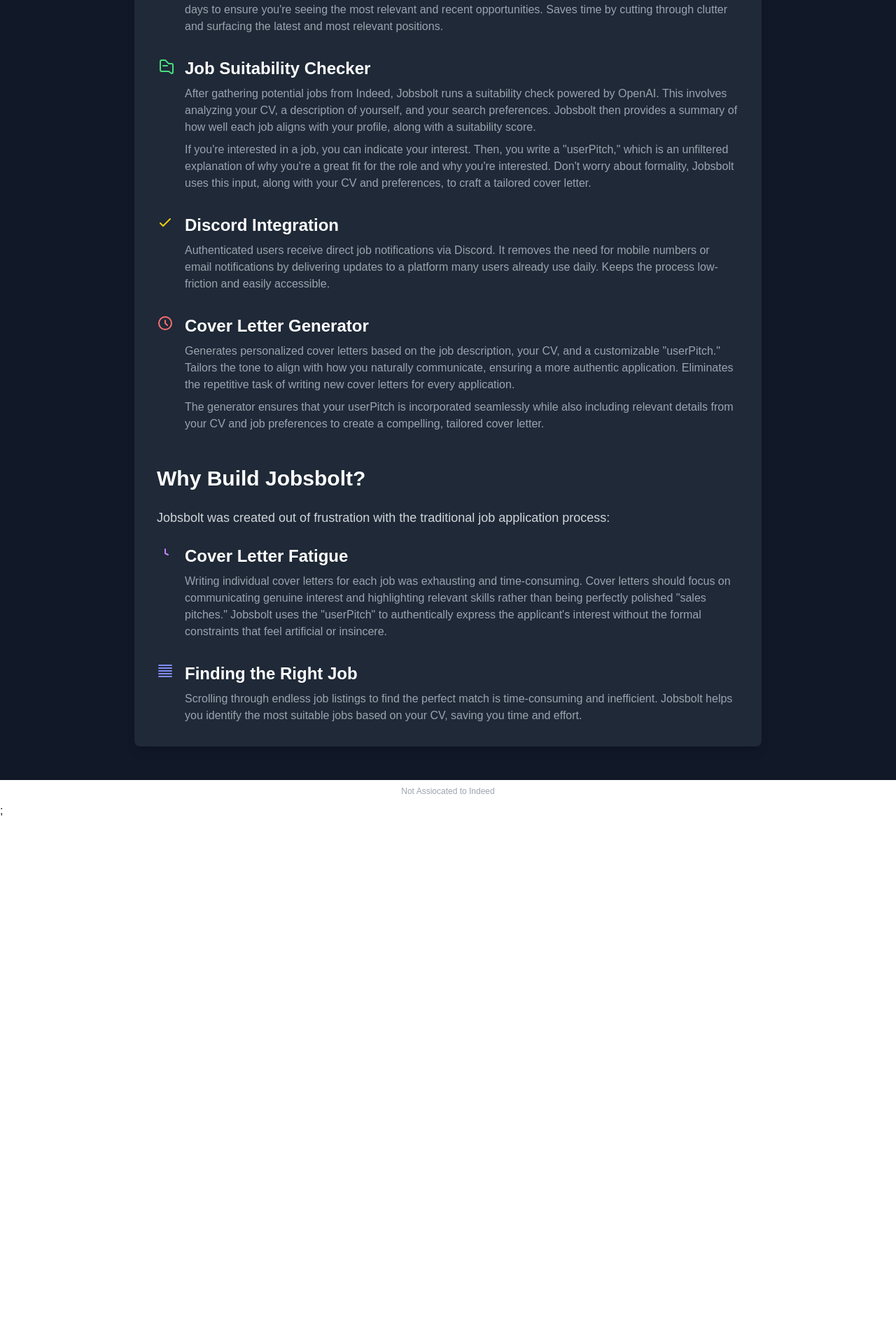
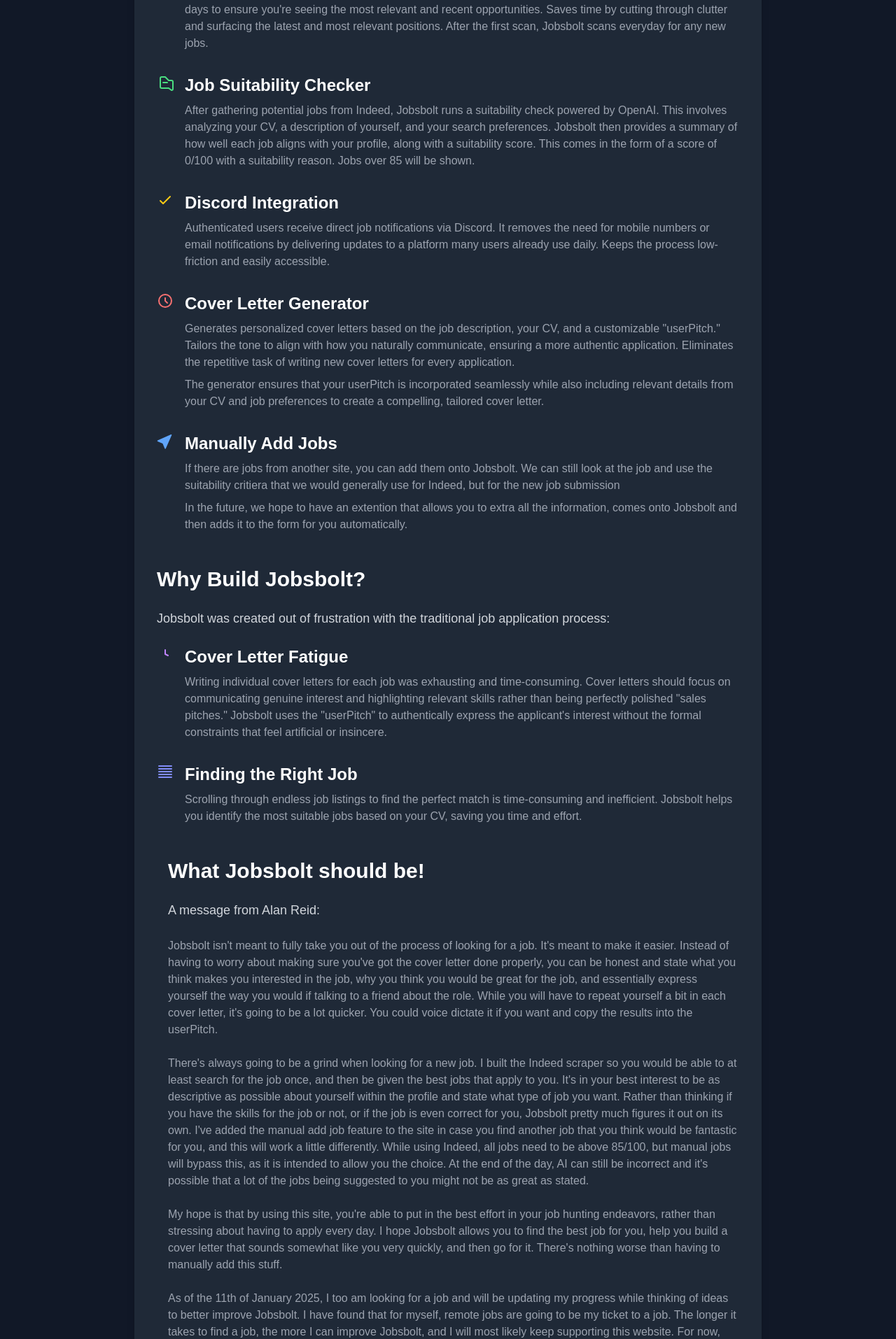
Before and after one commit to Coldboltage/jobsbolt-website, a Next.js app: page /about in a window 1280 px wide. Shown: the part 446-2360 px from the top of the page at 70% size. Before the commit the page ends 1617 px from the top, so only its background shows below. Built offline with nearby package versions, Linux system fonts and the light colour scheme.

Commit message:
Enhance About component with new features and improve job suitability description; update JobsList API endpoints for better data handling

```diff
--- a/src/components/About.tsx
+++ b/src/components/About.tsx
@@ -1,4 +1,5 @@
 import React from 'react';
+import { BsCursorFill } from 'react-icons/bs';
 
 const About = () => {
   return (
@@ -26,7 +27,7 @@
                 <p className="mt-2 text-gray-400">
                   Searches Indeed for jobs based on your title and location preferences. It scans job listings from the past 14 days
                   to ensure you&apos;re seeing the most relevant and recent opportunities. Saves time by cutting through clutter and surfacing
-                  the latest and most relevant positions.
+                  the latest and most relevant positions. After the first scan, Jobsbolt scans everyday for any new jobs.
                 </p>
               </div>
             </div>
@@ -44,12 +45,7 @@
                 <p className="mt-2 text-gray-400">
                   After gathering potential jobs from Indeed, Jobsbolt runs a suitability check powered by OpenAI. This involves analyzing your CV,
                   a description of yourself, and your search preferences. Jobsbolt then provides a summary of how well each job aligns with your
-                  profile, along with a suitability score.
-                </p>
-                <p className="mt-2 text-gray-400">
-                  If you&apos;re interested in a job, you can indicate your interest. Then, you write a &quot;userPitch,&quot; which is an unfiltered explanation
-                  of why you&apos;re a great fit for the role and why you&apos;re interested. Don&apos;t worry about formality, Jobsbolt uses this input,
-                  along with your CV and preferences, to craft a tailored cover letter.
+                  profile, along with a suitability score. This comes in the form of a score of 0/100 with a suitability reason. Jobs over 85 will be shown.
                 </p>
               </div>
             </div>
@@ -93,8 +89,29 @@
                 </p>
               </div>
             </div>
+
+            {/* Feature 5 */}
+            <div className="flex">
+              <div className="flex-shrink-0">
+                <BsCursorFill className="h-6 w-6 text-blue-400" />
+
+              </div>
+              <div className="ml-4">
+                <h3 className="text-2xl font-bold text-white">Manually Add Jobs</h3>
+                <p className="mt-2 text-gray-400">
+                  If there are jobs from another site, you can add them onto Jobsbolt. We can still look at the job and use the suitability critiera that we would generally use for Indeed, but for the new job submission
+                </p>
+                <p className="mt-2 text-gray-400">
+                  In the future, we hope to have an extention that allows you to extra all the information, comes onto Jobsbolt and then adds it to the form for you automatically.
+                </p>
+              </div>
+            </div>
           </div>
+
+
         </section>
+
+
 
         <section>
           <h2 className="text-3xl font-semibold text-white mb-6">Why Build Jobsbolt?</h2>
@@ -137,6 +154,31 @@
                 </p>
               </div>
             </div>
+
+            {/* Real Talk */}
+            <div className="flex">
+
+              <div className="ml-4 mt-4">
+
+                <h2 className="text-3xl font-semibold text-white mb-6">What Jobsbolt should be!</h2>
+                <p className="text-lg text-gray-300 mb-6 leading-relaxed">
+                  A message from Alan Reid:
+                </p>
+
+                <p className="mt-6 text-gray-400">
+                  Jobsbolt isn&apos;t meant to fully take you out of the process of looking for a job. It&apos;s meant to make it easier. Instead of having to worry about making sure you&apos;ve got the cover letter done properly, you can be honest and state what you think makes you interested in the job, why you think you would be great for the job, and essentially express yourself the way you would if talking to a friend about the role. While you will have to repeat yourself a bit in each cover letter, it&apos;s going to be a lot quicker. You could voice dictate it if you want and copy the results into the userPitch.
+                </p>
+                <p className="mt-6 text-gray-400">
+                  There&apos;s always going to be a grind when looking for a new job. I built the Indeed scraper so you would be able to at least search for the job once, and then be given the best jobs that apply to you. It&apos;s in your best interest to be as descriptive as possible about yourself within the profile and state what type of job you want. Rather than thinking if you have the skills for the job or not, or if the job is even correct for you, Jobsbolt pretty much figures it out on its own. I&apos;ve added the manual add job feature to the site in case you find another job that you think would be fantastic for you, and this will work a little differently. While using Indeed, all jobs need to be above 85/100, but manual jobs will bypass this, as it is intended to allow you the choice. At the end of the day, AI can still be incorrect and it&apos;s possible that a lot of the jobs being suggested to you might not be as great as stated.
+                </p>
+                <p className="mt-6 text-gray-400">
+                  My hope is that by using this site, you&apos;re able to put in the best effort in your job hunting endeavors, rather than stressing about having to apply every day. I hope Jobsbolt allows you to find the best job for you, help you build a cover letter that sounds somewhat like you very quickly, and then go for it. There&apos;s nothing worse than having to manually add this stuff.
+                </p>
+                <p className="mt-6 text-gray-400">
+                  As of the 11th of January 2025, I too am looking for a job and will be updating my progress while thinking of ideas to better improve Jobsbolt. I have found that for myself, remote jobs are going to be my ticket to a job. The longer it takes to find a job, the more I can improve Jobsbolt, and I will most likely keep supporting this website. For now, this runs on very cheap hardware.
+                </p>
+              </div>
+            </div>
           </div>
         </section>
       </div>
--- a/src/components/JobsList.tsx
+++ b/src/components/JobsList.tsx
@@ -22,10 +22,10 @@
   const [updatedInterestedJobs, setUpdatedInterestedJobs] = useState(interestedJobs as Job[]);
   const [updatedCoverReadyJobs] = useState(Array.isArray(coverReadyJobs) ? (coverReadyJobs as Job[]) : []);
   const [refresh, setRefresh] = useState(false);
-  const [jobUrl, setJobUrl] = useState(`${process.env.NEXT_PUBLIC_CLIENT_API_URL}/api/job/pending-interested`);
+  const [jobUrl, setJobUrl] = useState(`${process.env.NEXT_PUBLIC_CLIENT_API_URL}/api/job/pending-interested-slim`);
 
   const interestedClicked = async () => {
-    const res = await fetch(`${process.env.NEXT_PUBLIC_CLIENT_API_URL}/api/job/interested-jobs-slim`, {
+    const res = await fetch(`${process.env.NEXT_PUBLIC_CLIENT_API_URL}/api/job/interested-jobs`, {
       method: 'GET',
       headers: {
         'Content-Type': 'application/json',
@@ -44,12 +44,10 @@
         method: 'GET',
         headers: {
           'Content-Type': 'application/json',
-          Authorization: `Bearer ${jwt}`, // JWT as a Bearer Token
+          'Authorization': `Bearer ${jwt}`, // JWT as a Bearer Token
         },
       });
       data = await res.json();
-
-      console.log(jobUrl)
       setRefresh(false);
 
       if (interestedState === true) {
@@ -57,6 +55,7 @@
       } else {
         toast.error(`Removed: ${job?.name}`);
       }
+
 
       if (jobUrl === `${process.env.NEXT_PUBLIC_CLIENT_API_URL}/api/job/pending-interested-slim`) {
         setUpdatedPendingInterestJobs(data)
--- a/src/utils/interestStateClick.ts
+++ b/src/utils/interestStateClick.ts
@@ -8,7 +8,6 @@
     }
   })
   if (typeof setRefresh === 'function') {
-    console.log("was I fired")
     setRefresh(() => true)
   }
 
```
